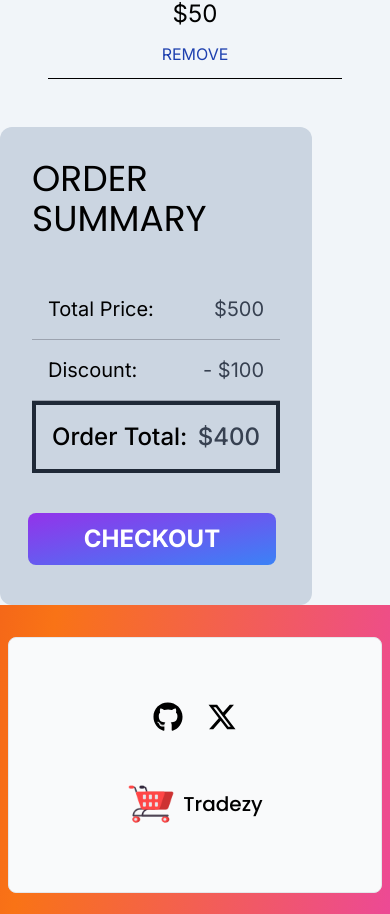
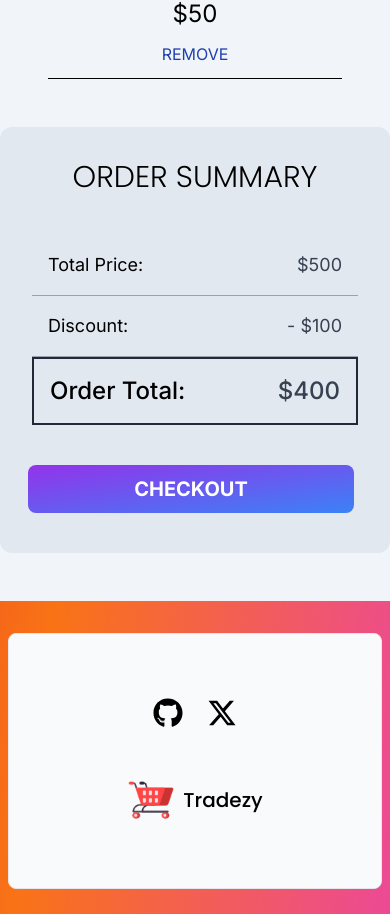
Before and after one commit to ayush844/Tradezy, a React (Vite) app in the folder Frontend/: page /cart in a window 390 px wide. Shown: the part 1757-2671 px from the top of the page. Built offline with nearby package versions, Linux system fonts and the light colour scheme.

Commit message:
solved Link tag issue
Signed-off-by: ayush844 <ayush.xyz1625@gmail.com>

```diff
--- a/Frontend/src/Components/Cards/ProductCard.jsx
+++ b/Frontend/src/Components/Cards/ProductCard.jsx
@@ -35,7 +35,7 @@ const ProductCard = ({productImg, productName, stars, productPrice}) => {
         </div>
         <div className="flex items-center justify-between">
             <span className="text-3xl font-bold text-gray-900 truncate">$40000</span>
-            <a href="#" className="text-white bg-blue-700 hover:bg-blue-800 focus:ring-4 focus:outline-none focus:ring-blue-300 font-medium rounded-lg text-sm px-2 md:px-5 py-1 md:py-2.5 text-center  ">Add to cart</a>
+            <Link to="/cart" className="text-white bg-blue-700 hover:bg-blue-800 focus:ring-4 focus:outline-none focus:ring-blue-300 font-medium rounded-lg text-sm px-2 md:px-5 py-1 md:py-2.5 text-center  ">Add to cart</Link>
         </div>
     </div>
 </div>
--- a/Frontend/src/Layout.jsx
+++ b/Frontend/src/Layout.jsx
@@ -1,10 +1,17 @@
-import React from 'react'
+import React, { useEffect } from 'react'
 import Navbar from './Components/Navbar/Navbar'
 
-import { Outlet } from 'react-router-dom'
+import { Outlet, useLocation } from 'react-router-dom'
 import Footer from './Components/Footer/Footer'
 
 const Layout = () => {
+
+  const { pathname } = useLocation();
+
+  useEffect(() => {
+    window.scrollTo(0, 0);
+  }, [pathname]);
+
   return (
 
     <>
--- a/Frontend/src/Pages/Cart.jsx
+++ b/Frontend/src/Pages/Cart.jsx
@@ -20,26 +20,26 @@ const Cart = () => {
             <CartProduct />
         </div>
 
-        <div id="checkoutCart" className=' w-[80%] h-fit min-h-56 flex flex-col items-center gap-10 bg-slate-300 rounded-xl p-8'>
-          <h2 className=' text-4xl font-normal uppercase '>Order Summary</h2>
+        <div id="checkoutCart" className=' mb-12 w-full md:w-[80%] h-fit min-h-56 flex flex-col items-center gap-10 bg-slate-200 rounded-xl p-8'>
+          <h2 className=' text-3xl md:text-4xl font-light md:font-normal uppercase '>Order Summary</h2>
 
           <div className=" w-full">
             <div className=" w-full h-fit border-gray-400 border-b flex items-center justify-between p-4">
-              <span className=' text-xl'>Total Price:</span>
-              <span className=' text-xl text-gray-700'>$500</span>
+              <span className=' text-lg md:text-xl'>Total Price:</span>
+              <span className=' text-lg md:text-xl text-gray-700'>$500</span>
             </div>
             <div className=" w-full h-fit border-gray-400 border-b flex items-center justify-between p-4">
-              <span className=' text-xl'> Discount:</span>
-              <span className=' text-xl text-gray-700'>- $100</span>
+              <span className=' text-lg md:text-xl'> Discount:</span>
+              <span className=' text-lg md:text-xl text-gray-700'>- $100</span>
             </div>
 
-            <div className=" w-full h-fit border-gray-800 border-4 flex items-center justify-between p-4">
+            <div className=" w-full h-fit border-gray-800 border-2 md:border-4 flex items-center justify-between p-4">
               <span className=' text-2xl font-medium'> Order Total:</span>
               <span className=' text-2xl font-medium text-gray-700'>$400</span>
             </div>
           </div>
 
-          <button type="button" class="text-white bg-gradient-to-br from-purple-600 to-blue-500 hover:bg-gradient-to-bl focus:ring-4 focus:outline-none focus:ring-blue-300 dark:focus:ring-blue-800 rounded-lg w-full px-5 py-2.5 text-2xl text-center me-2 mb-2 uppercase font-bold">checkout</button>
+          <button type="button" class="text-white bg-gradient-to-br from-purple-600 to-blue-500 hover:bg-gradient-to-bl focus:ring-4 focus:outline-none focus:ring-blue-300 dark:focus:ring-blue-800 rounded-lg w-full px-5 py-2.5 md:text-2xl text-center me-2 mb-2 uppercase font-bold text-xl">checkout</button>
 
         </div>
 
--- a/Frontend/src/Pages/Hero.jsx
+++ b/Frontend/src/Pages/Hero.jsx
@@ -103,12 +103,12 @@ const Hero = () => {
               </div>
 
               <div className=" group rounded-2xl p-[3px] bg-slate-200 hover:bg-gradient-to-br hover:from-pink-500 hover:via-orange-400 hover:to-blue-500 cursor-pointer">
-                <a href="/categories">
+                <Link to="/categories">
                 <div className="rounded-2xl bg-white w-full h-full p-6 flex flex-row gap-2 items-center justify-center group-hover:bg-gradient-to-br group-hover:from-pink-100 group-hover:via-orange-100 group-hover:to-blue-100">
                   <h1 className=' text-2xl md:text-4xl font-light'>SEE ALL CATEGORIES</h1>
                   <FaArrowRight className=' text-3xl'/>
                 </div>
-                </a>
+                </Link>
               </div>
             </div>
            </div>
--- a/Frontend/src/main.jsx
+++ b/Frontend/src/main.jsx
@@ -11,10 +11,12 @@ import Product from './Pages/Product.jsx';
 import ProductOverview from './Pages/ProductOverview.jsx';
 import Cart from './Pages/Cart.jsx';
 
+
 createRoot(document.getElementById('root')).render(
   <React.StrictMode>
     <BrowserRouter >
       <Routes >
+
         <Route path="/" element={<Layout />}>
           <Route index element={<Hero />} />
           <Route path='categories' element={<Categories />} />
@@ -26,5 +28,6 @@ createRoot(document.getElementById('root')).render(
         <Route path="/signup" element={<Signup />} />
       </Routes>
     </BrowserRouter>
+
   </React.StrictMode>
 );
```
